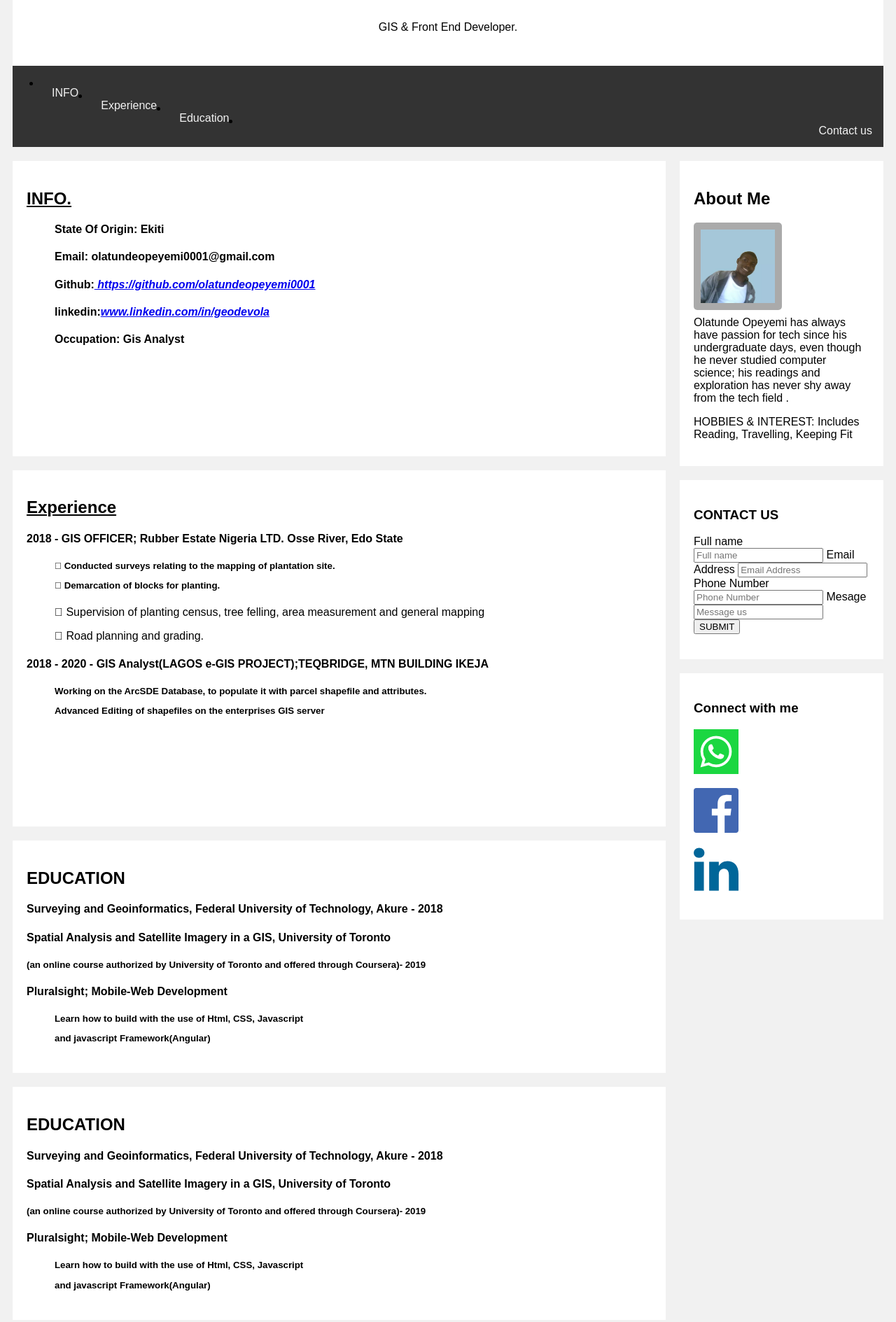
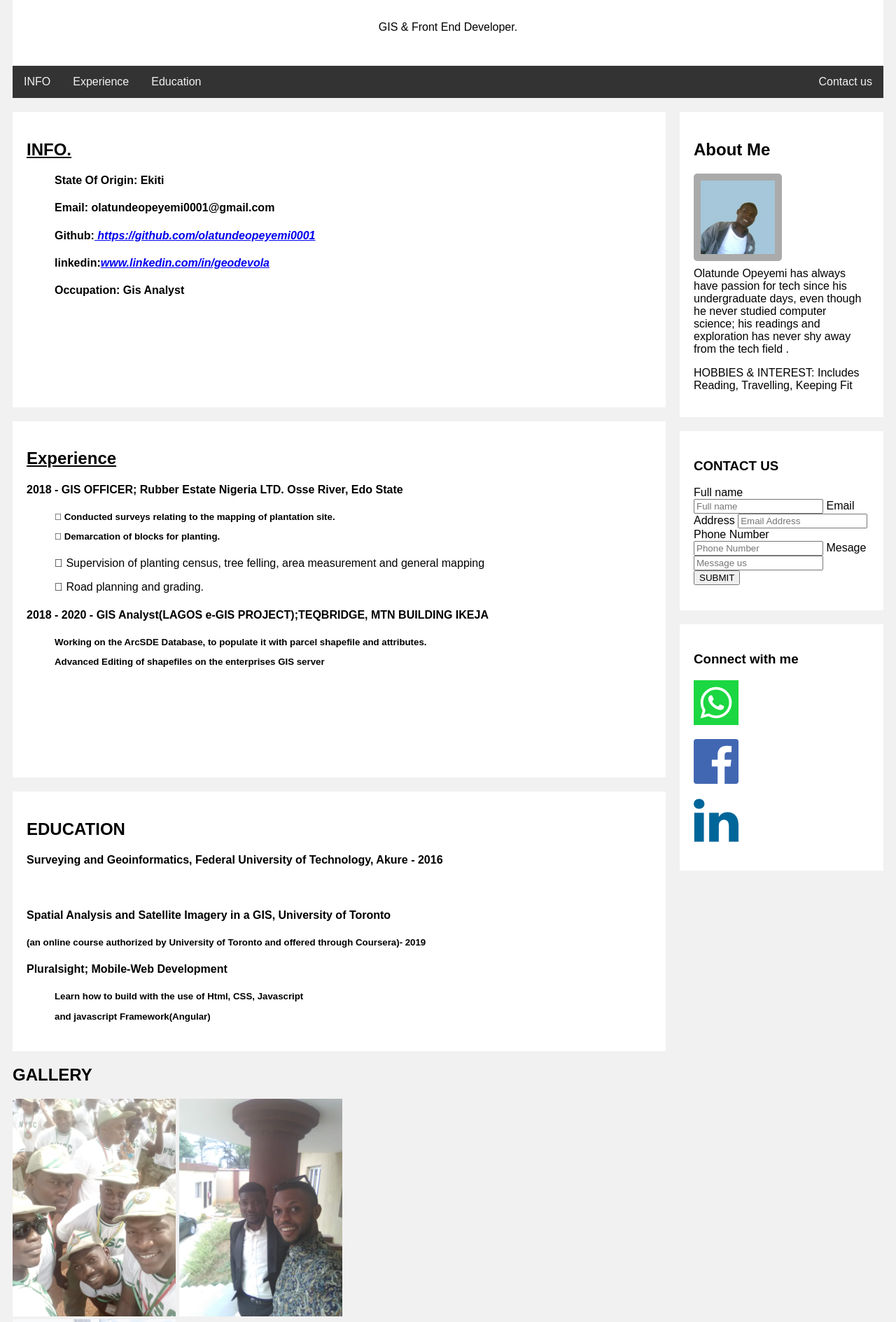
Before and after one commit to olatundeopeyemi0001/Olatunde_portfolio, a plain HTML site: page index.html in a window 1280 px wide. Shown: the part 143-2032 px from the top of the page at 70% size. Drawn offline with Linux system fonts and the light colour scheme.

Commit message:
Update index.html

```diff
--- a/index.html
+++ b/index.html
@@ -116,12 +116,10 @@ body {
 </div>
 
 <div class="topnav" id="myTopnav">
-  <ul>
-  <li><a href="#INFO">INFO</a></li>
-  <li><a href="#Experience">Experience</a></li>
-  <li><a href="#Education"> Education</a></li>
-  <li><a href="#Contact us" style="float:right">Contact us</a></li>
-</ul>
+  <a href="#INFO">INFO</a>
+  <a href="#Experience">Experience</a>
+  <a href="#Education"> Education</a>
+  <a href="#Contact us" style="float:right">Contact us</a>
 </div>
 
 <div class="row">
@@ -156,7 +154,7 @@ body {
     </div>
     <div class="card">
       <h2>EDUCATION</h2>
-      <h4> Surveying and Geoinformatics, Federal University of Technology, Akure - 2018 </H4><H5> </h5>
+      <h4> Surveying and Geoinformatics, Federal University of Technology, Akure - 2016 </H4><br>
 
       <h4>Spatial Analysis and Satellite Imagery in a GIS, University of Toronto </H4><H5>(an online course authorized by University of Toronto and offered through Coursera)- 2019</h5>
 
@@ -166,16 +164,16 @@ body {
 
     </div>
 
-    <div class="card">
-      <h2>EDUCATION</h2>
-      <h4> Surveying and Geoinformatics, Federal University of Technology, Akure - 2018 </H4><H5> </h5>
-
-      <h4>Spatial Analysis and Satellite Imagery in a GIS, University of Toronto </H4><H5>(an online course authorized by University of Toronto and offered through Coursera)- 2019</h5>
-
-      <H4>Pluralsight; Mobile-Web Development </H4><H5>
-<UL>Learn how to build with the use of Html, CSS, Javascript</UL><ul> and javascript Framework(Angular)</ul></H5>
+    <div class="row">
+      <h2>GALLERY</h2>
+          <img src="img1.jpg" style="width:25%">
+          <img src="img2.jpg" style="width:25%">
+        </div>
 
 
+        <div class="column">
+          <img src="img3.jpg" style="width:25%">
+          <img src="nysc.jpg" style="width:25%">
     </div>
   </div>
 
```
